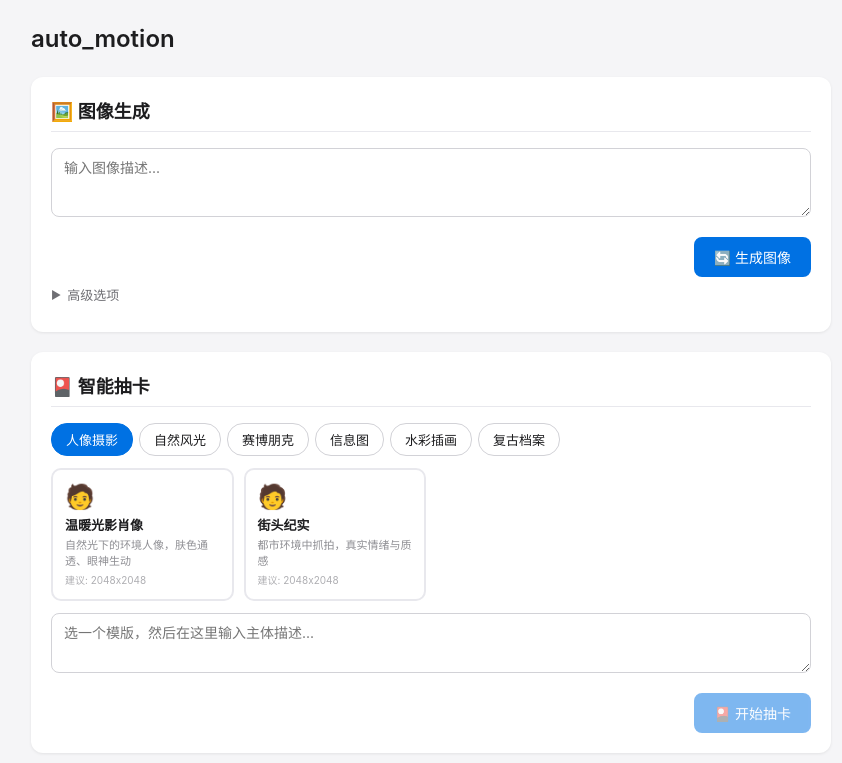
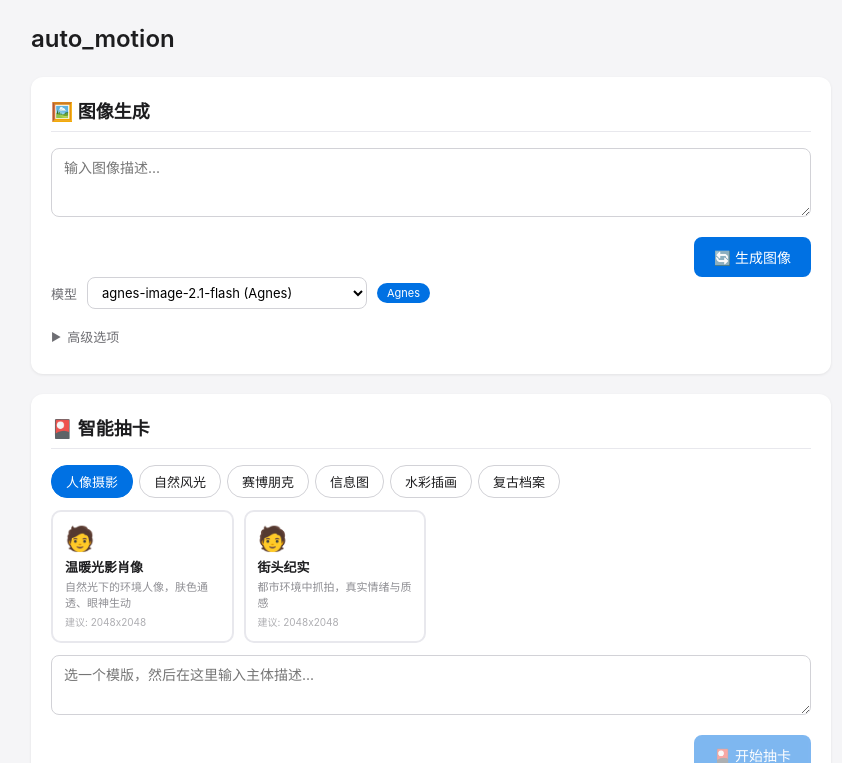
Before and after one commit to Golden0Voyager/auto-motion, a Flask app: page / in a window 1280 px wide. Shown: the top 763 px of the page, without its empty margins (209-1051 px from the left). Run offline with Flask 3, Linux system fonts and the light colour scheme.

Commit message:
fix: move model selector out of advanced options to always visible
将模型选择从「高级选项」折叠区移到按钮上方始终可见区域，
添加模型徽标和按钮文字提示，让用户一目了然当前使用的模型

Co-Authored-By: Claude Opus 4.8 <noreply@anthropic.com>

```diff
--- a/templates/index.html
+++ b/templates/index.html
@@ -92,17 +92,20 @@ input:focus, textarea:focus, select:focus { outline: none; border-color: #0071e3
     </div>
     <div id="img-result" class="result-area hidden"></div>
 
+    <!-- 模型选择（始终可见） -->
+    <div class="model-bar" style="display:flex;align-items:center;gap:10px;margin-bottom:10px">
+      <label style="font-size:13px;font-weight:500;color:#6e6e73;margin:0">模型</label>
+      <select id="img-model" style="flex:1;max-width:280px;padding:6px 10px;border:1px solid #d2d2d7;border-radius:8px;font-size:13px;background:#fff">
+        <option value="agnes-image-2.1-flash">agnes-image-2.1-flash (Agnes)</option>
+        <option value="sensenova-u1-fast">sensenova-u1-fast (SenseNova)</option>
+      </select>
+      <span id="img-model-badge" style="font-size:11px;padding:3px 10px;background:#0071e3;color:#fff;border-radius:10px;white-space:nowrap">Agnes</span>
+    </div>
+
     <div class="advanced-toggle" id="img-advanced-toggle">
       <span class="chevron">▶</span> 高级选项
     </div>
     <div class="advanced-content" id="img-advanced">
-      <div class="form-group">
-        <label>模型</label>
-        <select id="img-model">
-          <option value="agnes-image-2.1-flash">agnes-image-2.1-flash (Agnes)</option>
-          <option value="sensenova-u1-fast">sensenova-u1-fast (SenseNova)</option>
-        </select>
-      </div>
       <div class="form-row">
         <div class="form-group">
           <label>尺寸</label>
@@ -209,6 +212,10 @@ const imgSizeHints = {
   "agnes-image-2.1-flash": "推荐: 1024x768, 1152x768, 1344x768",
   "sensenova-u1-fast": "默认 2752x1536。支持: 1664x2496, 2496x1664, 1760x2368, 2368x1760, 1824x2272, 2272x1824, 2048x2048, 2752x1536, 1536x2752, 3072x1376, 1344x3136",
 };
+const imgModelLabels = {
+  "agnes-image-2.1-flash": "Agnes",
+  "sensenova-u1-fast": "SenseNova",
+};
 document.getElementById("img-model").addEventListener("change", function() {
   document.getElementById("img-size-hint").textContent = imgSizeHints[this.value] || "";
   const sizeInput = document.getElementById("img-size");
@@ -219,6 +226,12 @@ document.getElementById("img-model").addEventListener("change", function() {
   if (modelDefaults[this.value]) {
     sizeInput.value = modelDefaults[this.value];
   }
+  // 更新模型徽标和按钮
+  const label = imgModelLabels[this.value] || this.value;
+  const badge = document.getElementById("img-model-badge");
+  if (badge) badge.textContent = label;
+  const btn = document.getElementById("img-btn");
+  if (btn) btn.textContent = label === "SenseNova" ? "🔄 生成图像 (SenseNova)" : "🔄 生成图像";
 });
 
 async function api(url, body) {
```
